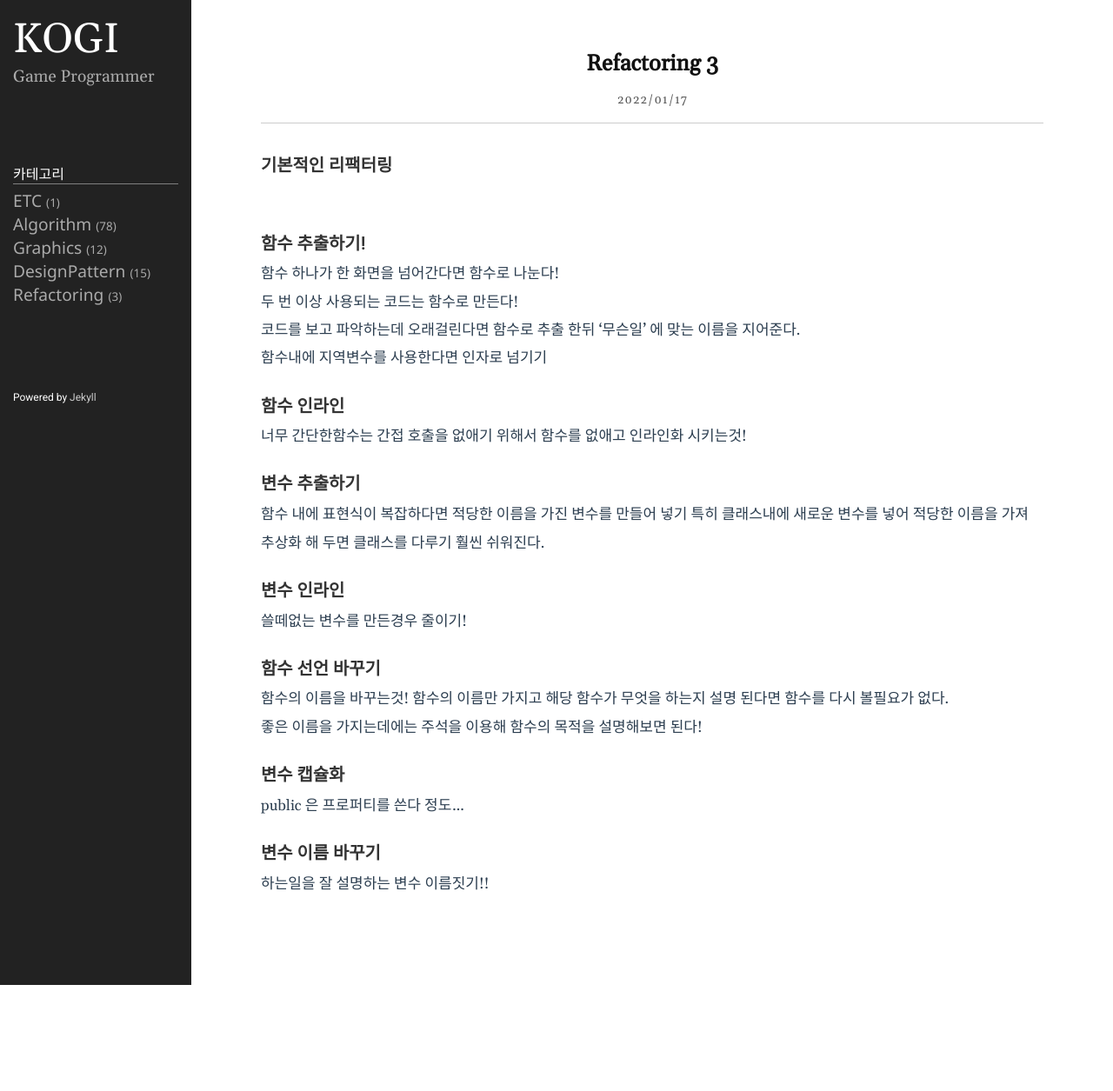
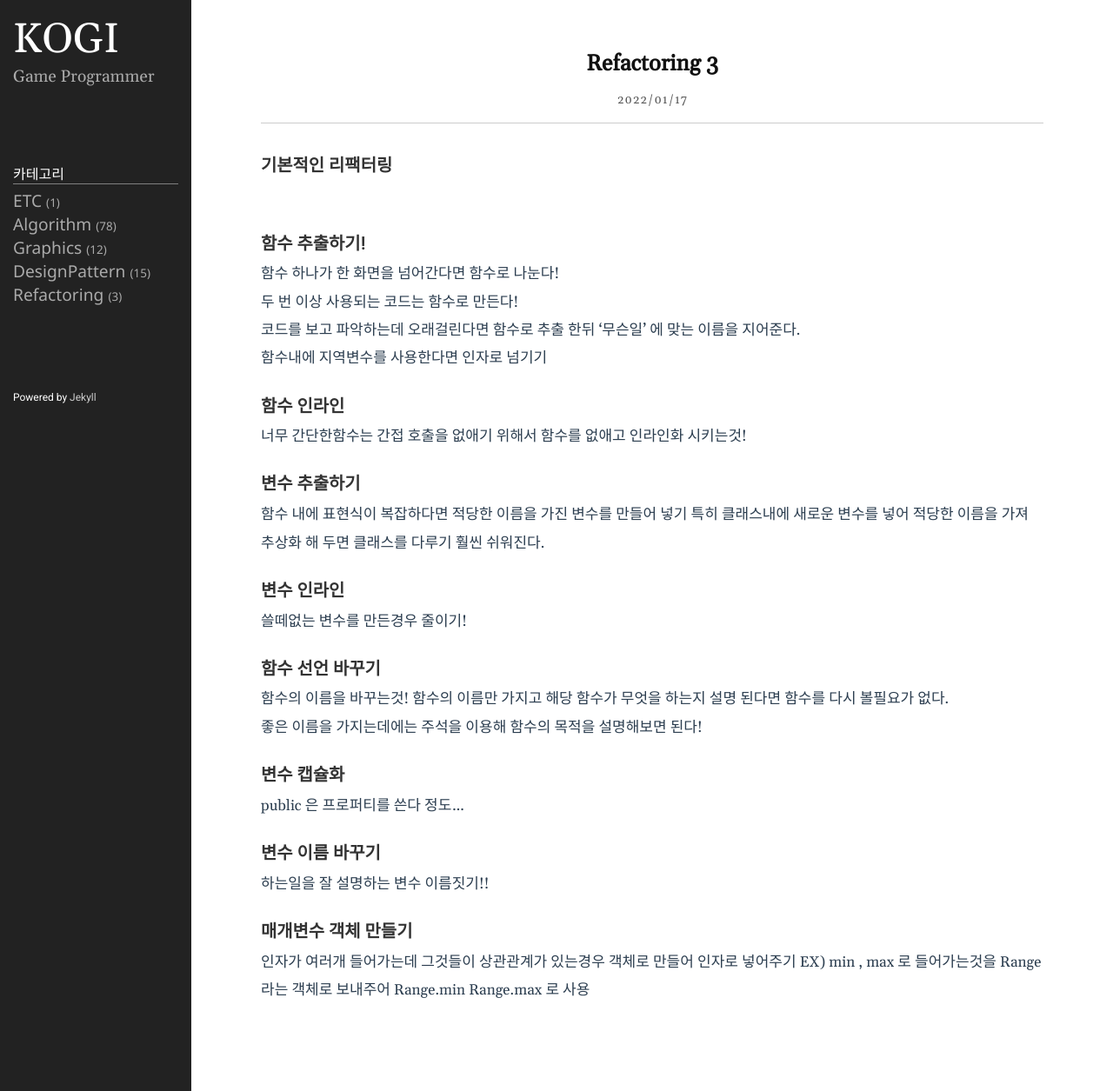
Before and after one commit to rrd0627/rrd0627.github.io, a Jekyll site: the page built from _posts/2022-01-17-Refactoring3.markdown, in a window 1280 px wide. Shown: the whole page at 87% size. Built offline with Jekyll 4.4.1, drawn with Linux system fonts in a browser that asks for light colours; before the commit the page ends 1133 px from its top, so only the background shows below that.

Commit message:
refactoring

```diff
--- a/_posts/2022-01-17-Refactoring3.markdown
+++ b/_posts/2022-01-17-Refactoring3.markdown
@@ -49,3 +49,9 @@ public 은 프로퍼티를 쓴다 정도...
 ### 변수 이름 바꾸기
 
 하는일을 잘 설명하는 변수 이름짓기!!
+
+### 매개변수 객체 만들기
+
+인자가 여러개 들어가는데 그것들이 상관관계가 있는경우 객체로 만들어 인자로 넣어주기
+EX) min , max 로 들어가는것을 Range라는 객체로 보내주어
+Range.min Range.max 로 사용
```
